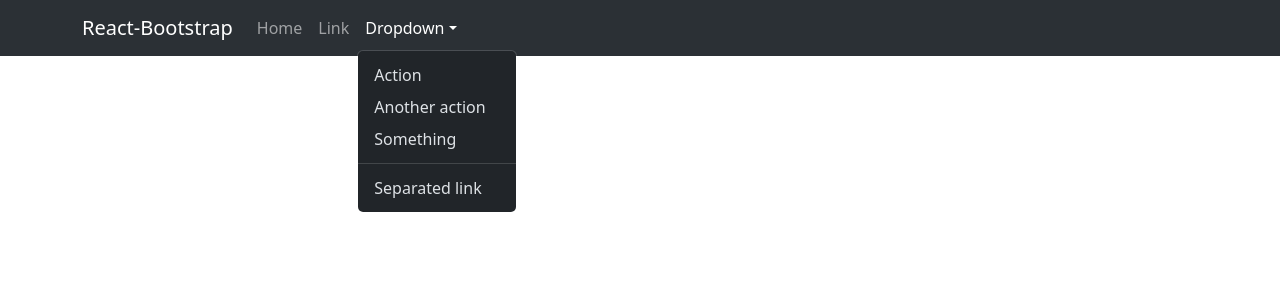
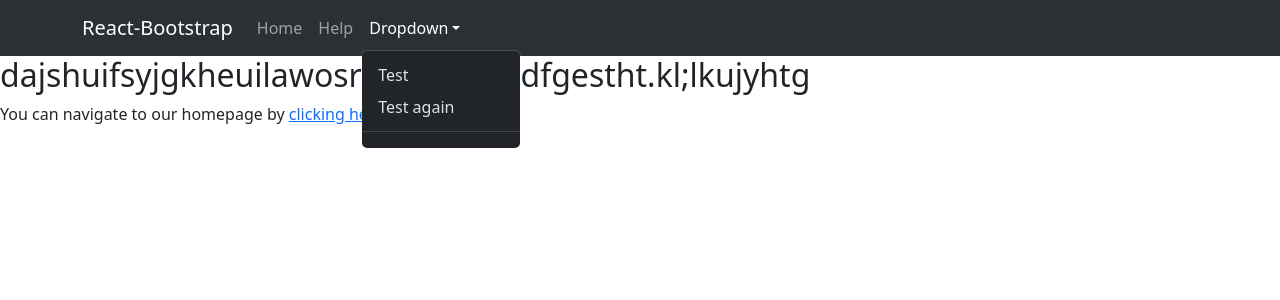
Before and after one commit to JonathanXu4/hsrc, a React (Create React App) app: page /help in a window 1280 px wide. Both pictures are taken after a click on the button "Dropdown". Shown: the top 300 px of the page. Built offline with nearby package versions, Linux system fonts and the light colour scheme.

Commit message:
added links

```diff
--- a/package.json
+++ b/package.json
@@ -10,6 +10,7 @@
     "react": "^18.2.0",
     "react-bootstrap": "^2.9.1",
     "react-dom": "^18.2.0",
+    "react-router-bootstrap": "^0.26.2",
     "react-router-dom": "^6.20.1",
     "react-scripts": "5.0.1",
     "recharts": "^2.10.3",
--- a/src/App.js
+++ b/src/App.js
@@ -1,37 +1,31 @@
-import Container from "react-bootstrap/Container";
-import { Nav, Navbar, NavDropdown } from "react-bootstrap";
-import { Route, Switch, Link } from "react-router-dom";
+import {
+  Route,
+  createBrowserRouter,
+  createRoutesFromElements,
+  RouterProvider,
+} from "react-router-dom";
+
+import RootLayout from "./RootLayout";
 import Home from "./Home";
+import Help from "./Help";
+import Test from "./Test";
 
 import "./App.css";
 import "bootstrap/dist/css/bootstrap.min.css";
 
 function App() {
-  return (
-    <Navbar expand="lg" className="bg-body-tertiary" data-bs-theme="dark">
-      <Container>
-        <Navbar.Brand href="#home">React-Bootstrap</Navbar.Brand>
-        <Navbar.Toggle aria-controls="basic-navbar-nav" />
-        <Navbar.Collapse id="basic-navbar-nav">
-          <Nav className="me-auto">
-            <Nav.Link href="#home">Home</Nav.Link>
-            <Nav.Link href="#link">Link</Nav.Link>
-            <NavDropdown title="Dropdown" id="basic-nav-dropdown">
-              <NavDropdown.Item href="#action/3.1">Action</NavDropdown.Item>
-              <NavDropdown.Item href="#action/3.2">
-                Another action
-              </NavDropdown.Item>
-              <NavDropdown.Item href="#action/3.3">Something</NavDropdown.Item>
-              <NavDropdown.Divider />
-              <NavDropdown.Item href="#action/3.4">
-                Separated link
-              </NavDropdown.Item>
-            </NavDropdown>
-          </Nav>
-        </Navbar.Collapse>
-      </Container>
-    </Navbar>
+  const router = createBrowserRouter(
+    createRoutesFromElements(
+      <Route path="/" element={<RootLayout />}>
+        <Route index element={<Home />} />
+        <Route exact path="/help/" element={<Help />} />
+        <Route exact path="/test/" element={<Test />} />
+        <Route exact path="/test/:text/" element={<Test />} />
+      </Route>
+    )
   );
+
+  return <RouterProvider router={router} />;
 }
 
 export default App;
--- /dev/null
+++ b/src/Help.js
@@ -0,0 +1,14 @@
+import { Link } from "react-router-dom";
+
+const Help = () => {
+  return (
+    <div>
+      <h2>dajshuifsyjgkheuilawosrldnkgvb mdfgestht.kl;lkujyhtg</h2>
+      <p>
+        You can navigate to our homepage by <Link to="/">clicking here</Link>!
+      </p>
+    </div>
+  );
+};
+
+export default Help;
--- a/src/Home.js
+++ b/src/Home.js
@@ -1,10 +1,7 @@
-import React from "react";
-
 const Home = () => {
   return (
     <div>
       <h2>Welcome to the Home Page!</h2>
-      {/* Add more content as needed */}
     </div>
   );
 };
--- /dev/null
+++ b/src/RootLayout.js
@@ -0,0 +1,49 @@
+import React from "react";
+import { Nav, Navbar, NavDropdown } from "react-bootstrap";
+import { Outlet } from "react-router-dom";
+import Container from "react-bootstrap/Container";
+import { Link } from "react-router-dom";
+
+const RootLayout = () => {
+  return (
+    <React.Fragment>
+      <header>
+        <Navbar expand="lg" className="bg-body-tertiary" data-bs-theme="dark">
+          <Container>
+            <Navbar.Brand
+              target="_blank"
+              href="https://www.w3schools.com/html/html_links.asp"
+            >
+              React-Bootstrap
+            </Navbar.Brand>
+            <Navbar.Toggle aria-controls="basic-navbar-nav" />
+            <Navbar.Collapse id="basic-navbar-nav">
+              <Nav className="me-auto">
+                <Nav.Link as={Link} to="/">
+                  Home
+                </Nav.Link>
+                <Nav.Link as={Link} to="/help">
+                  Help
+                </Nav.Link>
+                <NavDropdown title="Dropdown" id="basic-nav-dropdown">
+                  <NavDropdown.Item as={Link} to="/test">
+                    Test
+                  </NavDropdown.Item>
+                  <NavDropdown.Item as={Link} to="/test">
+                    Test again
+                  </NavDropdown.Item>
+                  <NavDropdown.Divider />
+                </NavDropdown>
+              </Nav>
+            </Navbar.Collapse>
+          </Container>
+        </Navbar>
+      </header>
+      <main>
+        <Outlet />
+      </main>
+    </React.Fragment>
+  );
+};
+
+export default RootLayout;
--- /dev/null
+++ b/src/Test.js
@@ -0,0 +1,9 @@
+import React from "react";
+import { useParams } from "react-router-dom";
+
+const Test = () => {
+  const { text } = useParams();
+  return <p>Your text is: damn {text}</p>;
+};
+
+export default Test;
```
Also changed, not shown: 1 other file (tests, documents, lock files or other folders).
